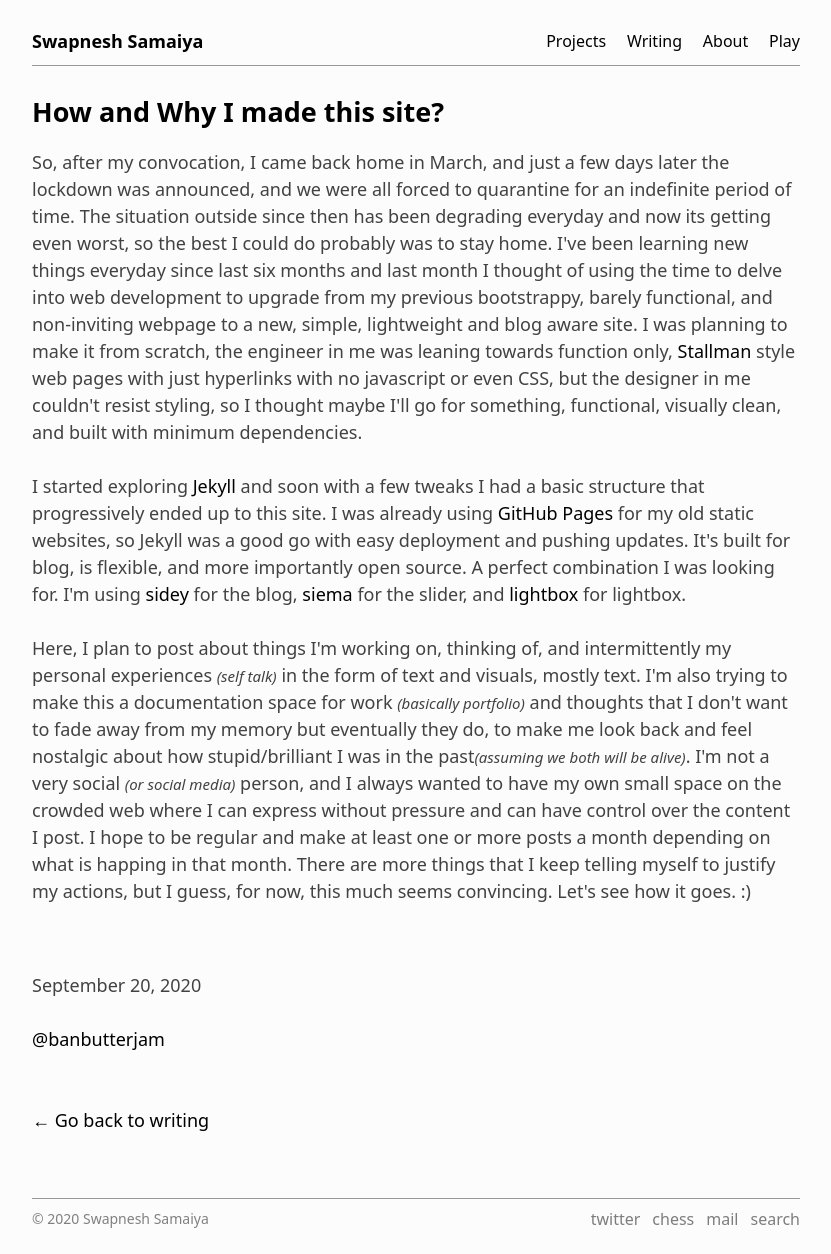
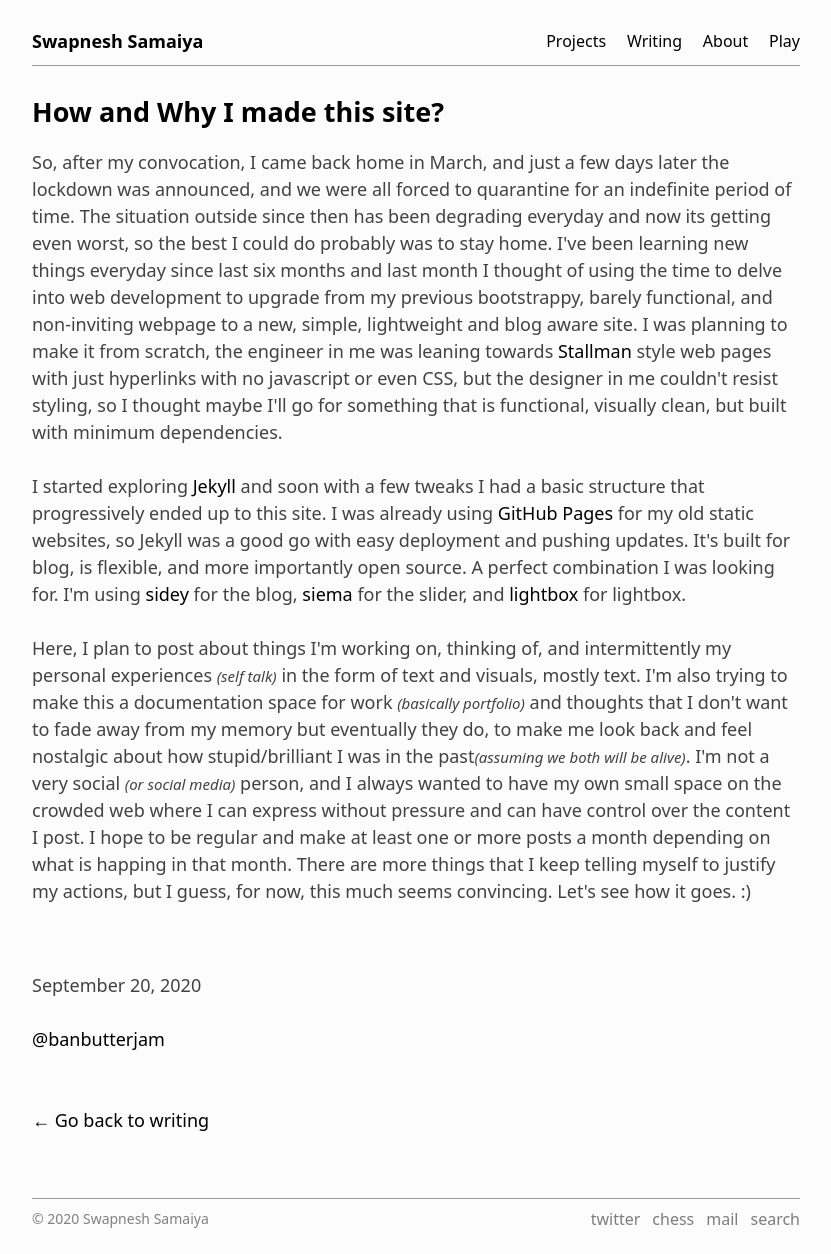
Before and after one commit to bunbutterjam/bunbutterjam.github.io, a Jekyll site: the page built from _posts/2020-09-20-How-and-Why I Made This Site.html, in a window 1280 px wide. Shown: the whole page, without its empty margins (224-1055 px from the left). Built offline with Jekyll 4.4.1, drawn with Linux system fonts in a browser that asks for light colours.

Commit message:
hw update

```diff
--- a/_posts/2020-09-20-How-and-Why I Made This Site.html
+++ b/_posts/2020-09-20-How-and-Why I Made This Site.html
@@ -6,7 +6,7 @@ image: /assets/images/about_1.jpg
 ---
 
 <p>
-    So, after my convocation, I came back home in March, and just a few days later the lockdown was announced, and we were all forced to quarantine for an indefinite period of time. The situation outside since then has been degrading everyday and now its getting even worst, so the best I could do probably was to stay home. I've been learning new things everyday since last six months and last month I thought of using the time to delve into web development to upgrade from my previous bootstrappy, barely functional, and non-inviting webpage to a new, simple, lightweight and blog aware site. I was planning to make it from scratch, the engineer in me was leaning towards function only, <a href="https://stallman.org/stallman-computing.html">Stallman</a> style web pages with just hyperlinks with no javascript or even CSS, but the designer in me couldn't resist styling, so I thought maybe I'll go for something, functional, visually clean, and built with minimum dependencies. <br><br>
+    So, after my convocation, I came back home in March, and just a few days later the lockdown was announced, and we were all forced to quarantine for an indefinite period of time. The situation outside since then has been degrading everyday and now its getting even worst, so the best I could do probably was to stay home. I've been learning new things everyday since last six months and last month I thought of using the time to delve into web development to upgrade from my previous bootstrappy, barely functional, and non-inviting webpage to a new, simple, lightweight and blog aware site. I was planning to make it from scratch, the engineer in me was leaning towards <a href="https://stallman.org/stallman-computing.html">Stallman</a> style web pages with just hyperlinks with no javascript or even CSS, but the designer in me couldn't resist styling, so I thought maybe I'll go for something that is functional, visually clean, but built with minimum dependencies. <br><br>
 
     I started exploring <a href="https://jekyllrb.com/">Jekyll</a> and soon with a few tweaks I had a basic structure that progressively ended up to this site. I was already using <a href="https://pages.github.com/">GitHub Pages</a> for my old static websites, so Jekyll was a good go with easy deployment and pushing updates. It's built for blog, is flexible, and more importantly open source. A perfect combination I was looking for. I'm using <a href="https://github.com/ronv/sidey">sidey</a> for the blog, <a href="https://pawelgrzybek.github.io/siema/">siema</a> for the slider, and <a href="https://jekyllcodex.org/without-plugin/lightbox">lightbox</a> for lightbox. <br><br>
 
```
